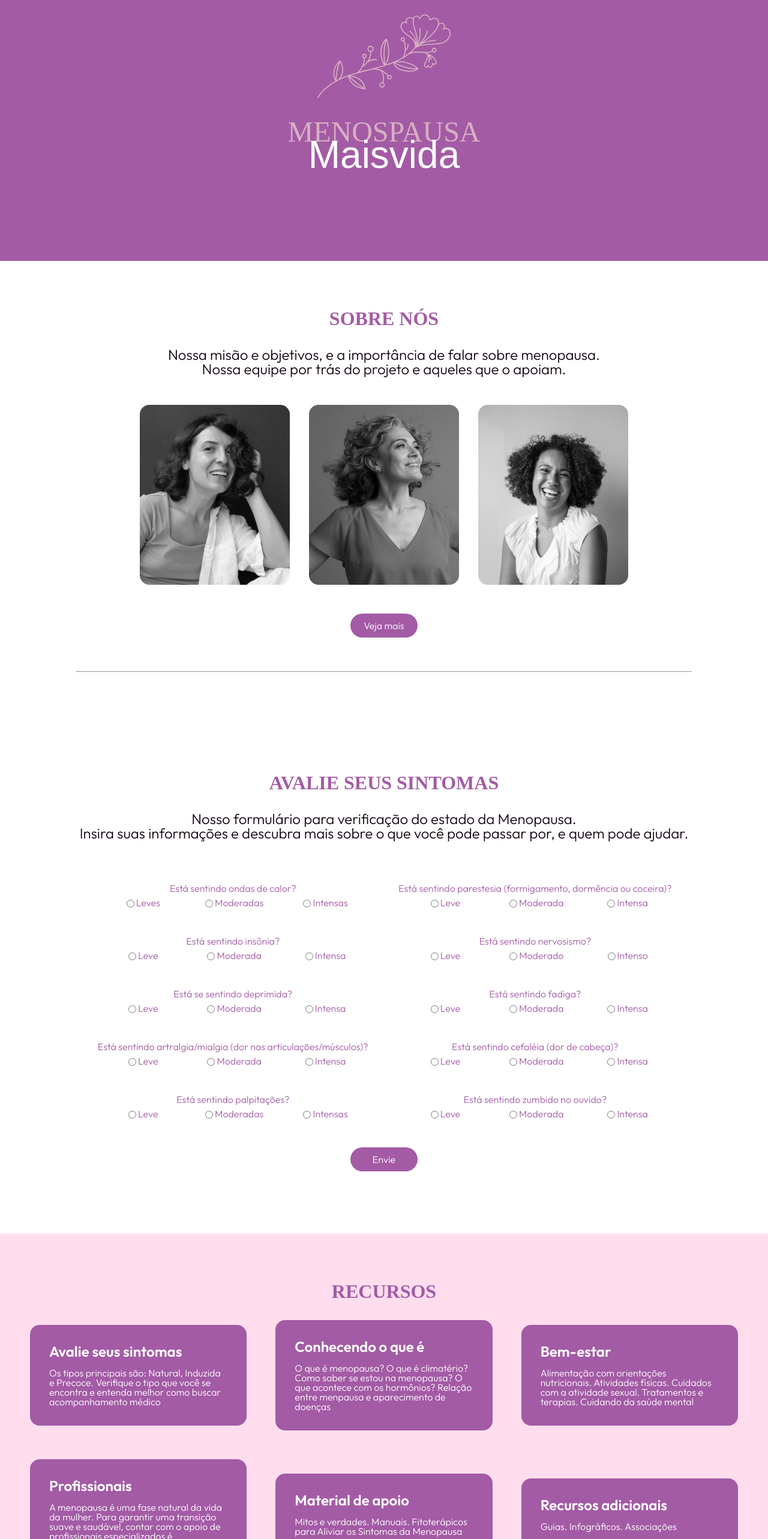
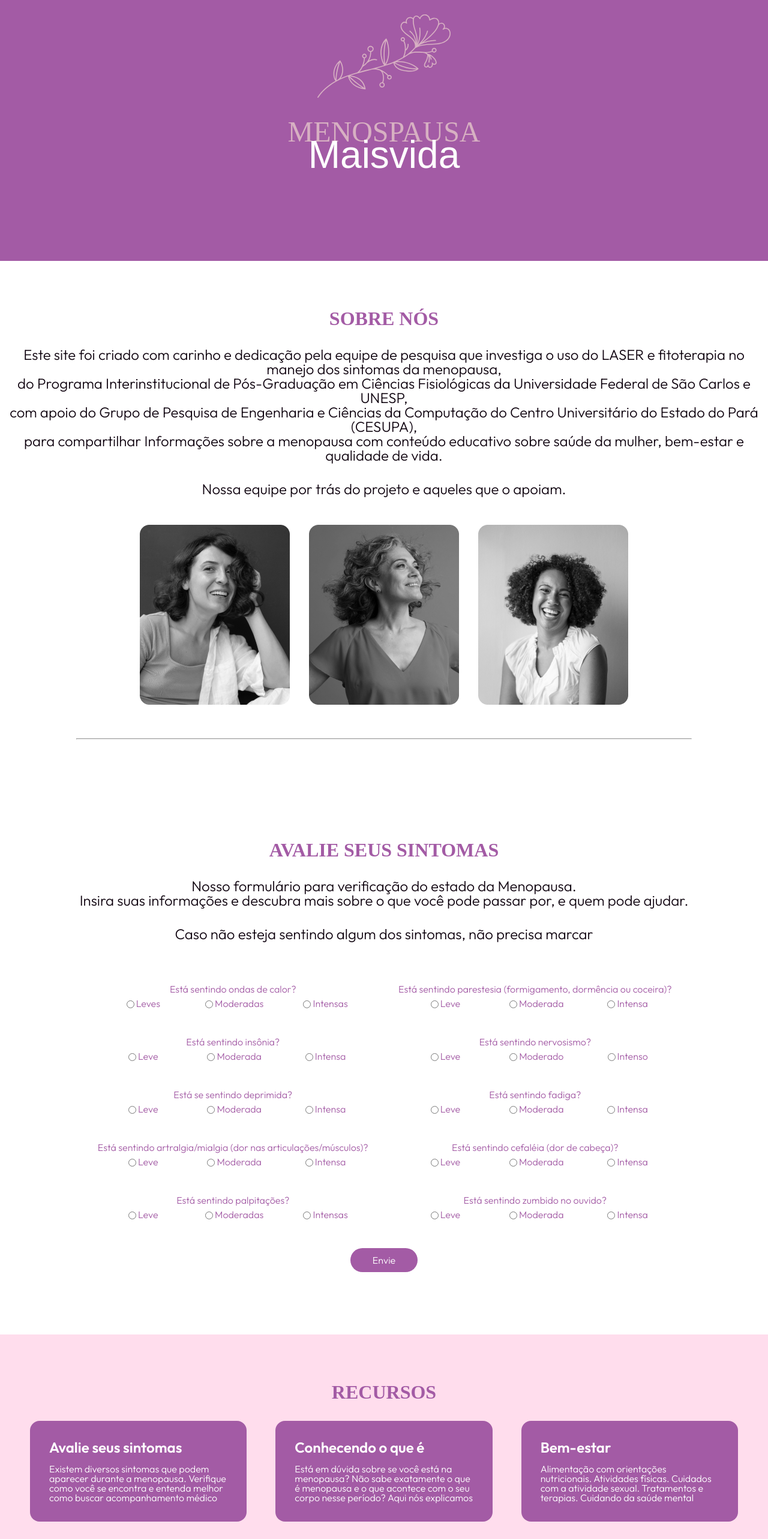
Before and after one commit to geta-org/PlenaPausa, a React (Vite) app: page / in a window 1280 px wide. Shown: the part 234-2800 px from the top of the page at 60% size. Built offline with nearby package versions, Linux system fonts and the light colour scheme; a web font is replaced by a local one.

Commit message:
added: minor text content changes

```diff
--- a/package.json
+++ b/package.json
@@ -1,6 +1,6 @@
 {
   "name": "menospausa",
-  "version": "1.1.1",
+  "version": "1.1.2",
   "type": "module",
   "description": "",
   "scripts": {
--- a/src/pages/App.tsx
+++ b/src/pages/App.tsx
@@ -1,7 +1,6 @@
 import {
   InfoCard,
   Navbar,
-  Button,
   Form,
   Accordion,
   Card
@@ -49,10 +48,13 @@ function App() {
         <SectionHeader>
           <SectionTitle>Sobre Nós</SectionTitle>
           <SectionDescription>
-            <p>
-              Nossa misão e objetivos, e a importância de falar sobre menopausa.
-            </p>
-            <p>Nossa equipe por trás do projeto e aqueles que o apoiam.</p>
+            <p>Este site foi criado com carinho e dedicação pela equipe de pesquisa que investiga o uso do LASER e fitoterapia no manejo dos sintomas da menopausa,</p>
+            <p>do Programa Interinstitucional de Pós-Graduação em Ciências Fisiológicas da Universidade Federal de São Carlos e UNESP,</p>
+            <p>com apoio do Grupo de Pesquisa de Engenharia e Ciências da Computação do Centro Universitário do Estado do Pará (CESUPA),</p>
+            <p>para compartilhar Informações sobre a menopausa com conteúdo educativo sobre saúde da mulher, bem-estar e qualidade de vida.</p>
+          </SectionDescription>
+          <SectionDescription>
+          Nossa equipe por trás do projeto e aqueles que o apoiam.
           </SectionDescription>
         </SectionHeader>
         <AboutUsImages>
@@ -60,11 +62,6 @@ function App() {
           <img src={Img2} />
           <img src={Img3} />
         </AboutUsImages>
-        <Button
-          label="Veja mais"
-          primary
-          onClick={() => console.log("about-us-placeholder")}
-        />
         <hr />
       </AboutUs>
       <FormContainer id="form">
@@ -77,6 +74,9 @@ function App() {
               passar por, e quem pode ajudar.
             </p>
           </SectionDescription>
+          <SectionDescription>
+          <p>Caso não esteja sentindo algum dos sintomas, não precisa marcar</p>
+          </SectionDescription>
         </SectionHeader>
         <Form />
       </FormContainer>
@@ -87,11 +87,11 @@ function App() {
         <InfoGrid>
           <InfoCard
             title="Avalie seus sintomas"
-            description="Os tipos principais são: Natural, Induzida e Precoce. Verifique o tipo que você se encontra e entenda melhor como buscar acompanhamento médico"
+            description="Existem diversos sintomas que podem aparecer durante a menopausa. Verifique como você se encontra e entenda melhor como buscar acompanhamento médico"
           />
           <InfoCard
             title="Conhecendo o que é"
-            description="O que é menopausa? O que é climatério? Como saber se estou na menopausa? O que acontece com os hormônios? Relação entre menpausa e  aparecimento de doenças"
+            description=" Está em dúvida sobre se você está na menopausa? Não sabe exatamente o que é menopausa e o que acontece com o seu corpo nesse período? Aqui nós explicamos"
           />
           <InfoCard
             title="Bem-estar"
@@ -103,11 +103,7 @@ function App() {
           />
           <InfoCard
             title="Material de apoio"
-            description="Mitos e verdades. Manuais. Fitoterápicos para Aliviar os Sintomas da Menopausa"
-          />
-          <InfoCard
-            title="Recursos adicionais"
-            description="Guias. Infográficos. Associações"
+            description="Mitos e verdades. Fitoterápicos para Aliviar os Sintomas da Menopausa. Recursos adicionais: Manuais; Guias; Infográficos; Associações"
           />
         </InfoGrid>
       </ResourcesContainer>
@@ -125,14 +121,15 @@ function App() {
         </SectionHeader>
         <Accordion title="O que é menopausa?">
             A menopausa é marcada pela ausência de menstruação por 12 meses consecutivos.
-            Antes disso, a mulher passa por uma fase de transição chamada climatério, que pode incluir diversos sintomas.
+            Antes disso, a mulher passa por uma fase de transição chamada climatério, que pode incluir diversos sintomas. A menopausa ocorre, em média, aos 50 anos.
         </Accordion>
         <Accordion title="O que é climatério?">
-            No climatério há uma diminuição das funções ovarianas, fazendo com que os ciclos menstruais se tornem irregulares, até cessarem por completo.
-            A menopausa ocorre, em média, aos 50 anos. O climatério tem início por volta dos 40 anos e se estende até os 65 anos.
+            O climatério há uma diminuição das funções ovarianas, fazendo com que os ciclos menstruais se tornem irregulares, até cessarem por completo.
+            O climatério inicia antes e se estende durante e até após a menopausa, por volta dos 40 anos e pode se estender até os 65 anos.
         </Accordion>
         <Accordion title="Quais são os sintomas mais comuns?">
-            Os sintomas mais comuns são: Menstruação irregular, Ondas de calor, Alteração no sono, Oscilações de humor, Mudanças urogenitais.
+            <p>Os sintomas mais comuns no climatério são: Menstruação irregular, Ondas de calor, Alteração no sono, Oscilações de humor.</p><br></br>
+            <p>Os sintomas mais comuns na menopausa são: Ondas de calor, Alteração no sono, Oscilações de humor, Alterações urogenitais.</p>
         </Accordion>
         <Accordion title="O que acontece com os hormônios?">
             No climatério, os níveis de estrogênio e progesterona, hormônios femininos, diminuem de forma permanente.
@@ -182,7 +179,7 @@ function App() {
           </SectionDescription>
         </SectionHeader>
         <Accordion title="Terapêutica estrogênica local">
-         Quando o tratamento estrogênico é liberado diretamente na vagina. É um tratamento estrogênico local e não é absorvido para o resto do corpo.
+         Quando o tratamento estrogênico é liberado diretamente na vagina. É um tratamento estrogênico local.
          Pode ser na forma de anel, creme ou pessário introduzido na vagina.
         </Accordion>
         <Accordion title="Terapêutica hormonal sistêmica">
@@ -246,7 +243,7 @@ function App() {
           <p>-Alívio de dores: A fisioterapia pode aliviar dores nas articulações e nos músculos, comuns na menopausa.</p>
         </Accordion>
         <Accordion title="Fitoterapeuta">
-         O fitoterapeuta é um profissional de saúde especializado no uso de plantas medicinais para tratar, prevenir ou aliviar doenças.
+         O fitoterapeuta é um profissional de saúde (ex.: médico, farmacêutico, nutricionista, fisioterapeuta, etc.) especializado no uso de plantas medicinais para tratar, prevenir ou aliviar doenças.
          Por meio de uma avaliação do paciente, considerando seu histórico clínico, sintomas e necessidades,
          ele indica o uso de remédios naturais à base de plantas e ervas medicinais que podem ser utilizadas para ajudar a aliviar os sintomas da menopausa de forma segura e com devido acompanhamento.
         </Accordion>
@@ -303,8 +300,13 @@ function App() {
           <p>-Tribulus terrestris (Tribulus): Possui fitoestrógenos e é usada em suplementos para a saúde hormonal.</p><br></br>
           <p>-Brócolis: Contém fitoestrogênios que podem ajudar a equilibrar os níveis hormonais.</p><br></br>
           <p>-Chá verde: Também possui fitoestrógenos que podem ter efeitos benéficos na saúde hormonal.</p><br></br>
+          <p>
+            -Amora negra (Morus nigra): Popularmente conhecida como amora, é uma planta que pode ser usada para tratar os sintomas da menopausa.
+            As folhas da amora são ricas em fitoestrógenos e podem ser consumidas na forma de chá ou tintura.
+            Pode ajudar a reduzir as ondas de calor, melhorar a memória e a qualidade do sono.
+            </p><br></br>
           <br></br><p>
-            Essas plantas podem ser encontradas em forma de suplementos ou consumidas diretamente através de alimentos e chás.
+            Essas plantas podem ser encontradas em forma de medicamentos fitoterápicos, suplementos ou consumidas diretamente por meio de alimentos e chás.
             No entanto, é sempre importante consultar um médico antes de iniciar qualquer suplementação, especialmente se houver
             histórico de câncer de mama ou outras condições hormonais.
           </p><br></br>
@@ -395,6 +397,7 @@ function App() {
             Através da estimativa do Índice de Massa Corporal (IMC). É feito por meio da divisão do peso (em kg) pela altura (em metros) ao quadrado.
             A classificação da obesidade no Brasil é feita com base no Índice de Massa Corporal (IMC), de acordo com o seguinte padrão:
           </p><br></br>
+          <p>Fórmula para calcular o índice de massa corporal:  IMC = peso (kg) / (altura (m) x altura (m))</p>
           <p>-Abaixo de 18,5: Abaixo do peso</p>
           <p>-Entre 18,5 e 24,9: Peso normal</p>
           <p>-Entre 25 e 29,9: Sobrepeso</p>
@@ -498,6 +501,17 @@ function App() {
             como frutas, legumes, verduras, grãos integrais, peixes e aves.
           </p><br></br>
           <p>Restrição Calórica: Manter um peso saudável é fundamental para prevenir diversas doenças, incluindo diabetes e doenças cardiovasculares.</p>
+          <br></br>
+          <p>
+            Uso do sal de ervas: Para reduzir o consumo do sódio e prevenir hipertensão. Uma receita básica leva
+            os seguintes ingredientes: 1/2 xícara de sal marinho grosso, 1/4 xícara de alecrim seco, 1/4 xícara de orégano seco,
+            1/4 xícara de manjericão seco.
+          </p>
+          <p>
+            Modo de preparo: Em um processador de alimentos ou liquidificador,
+            coloque todos os ingredientes e pulse até que as ervas estejam bem picadas e misturadas ao sal.
+            Transfira o sal de ervas para um pote de vidro com tampa e armazene em local fresco e seco.
+          </p>
         </Accordion>
         <Accordion title="Outros Cuidados">
           <p>Hidratação: Beber bastante água ao longo do dia é essencial para manter o organismo funcionando corretamente.</p><br></br>
@@ -669,8 +683,9 @@ function App() {
             pode contribuir para a melhoria do humor.
           </p><br></br>
           <p>
-            Sono de Qualidade: Priorizar o sono é fundamental para a saúde mental.
-            Estabeleça uma rotina relaxante antes de dormir e evite o uso de eletrônicos nas horas que antecedem o sono.
+            Higiene do Sono: Priorizar o sono é fundamental para a saúde mental.
+            Estabeleça horários regulares para dormir e acordar. Crie uma rotina relaxante e um ambiente propício antes de dormir e evite estimulantes, como
+            o uso de eletrônicos nas horas que antecedem o sono, cafeína, álcool, e nicotina.
           </p>
         </Accordion>
         <Accordion title="Reconhecendo os Sinais de Alerta">
```
Also changed, not shown: 1 other file (tests, documents, lock files or other folders).
